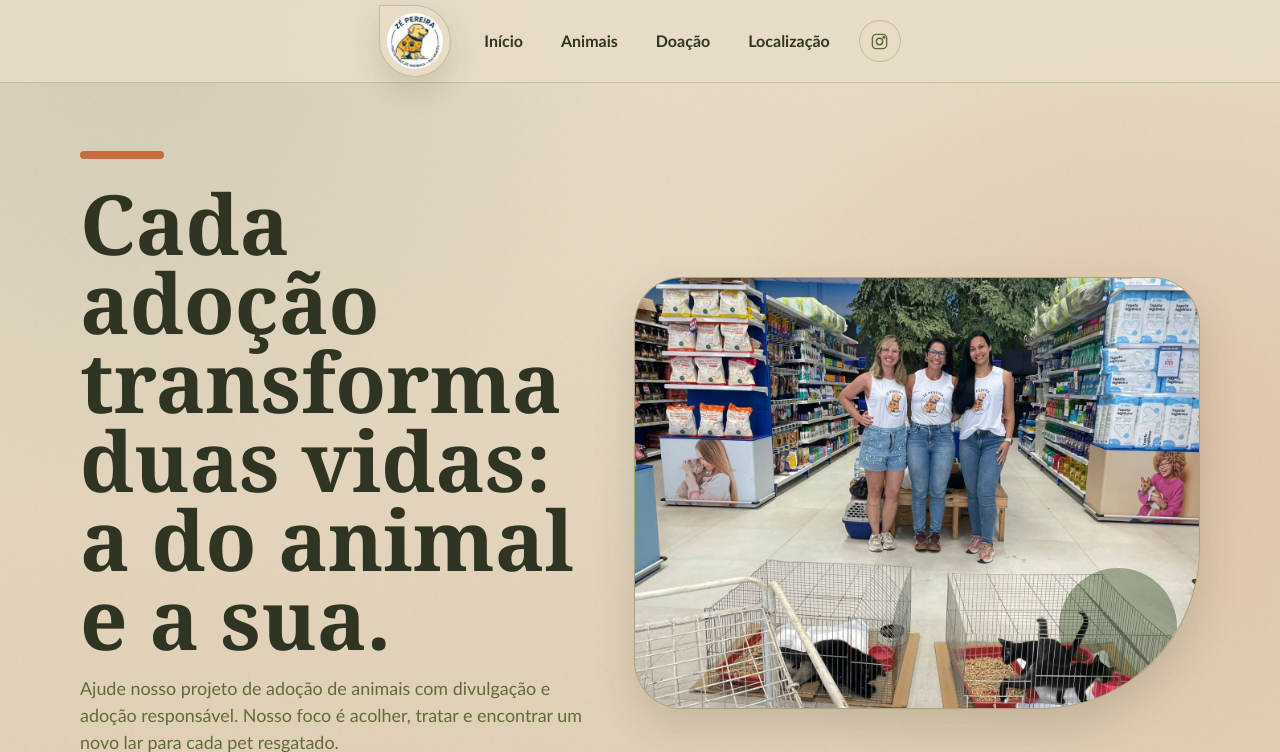
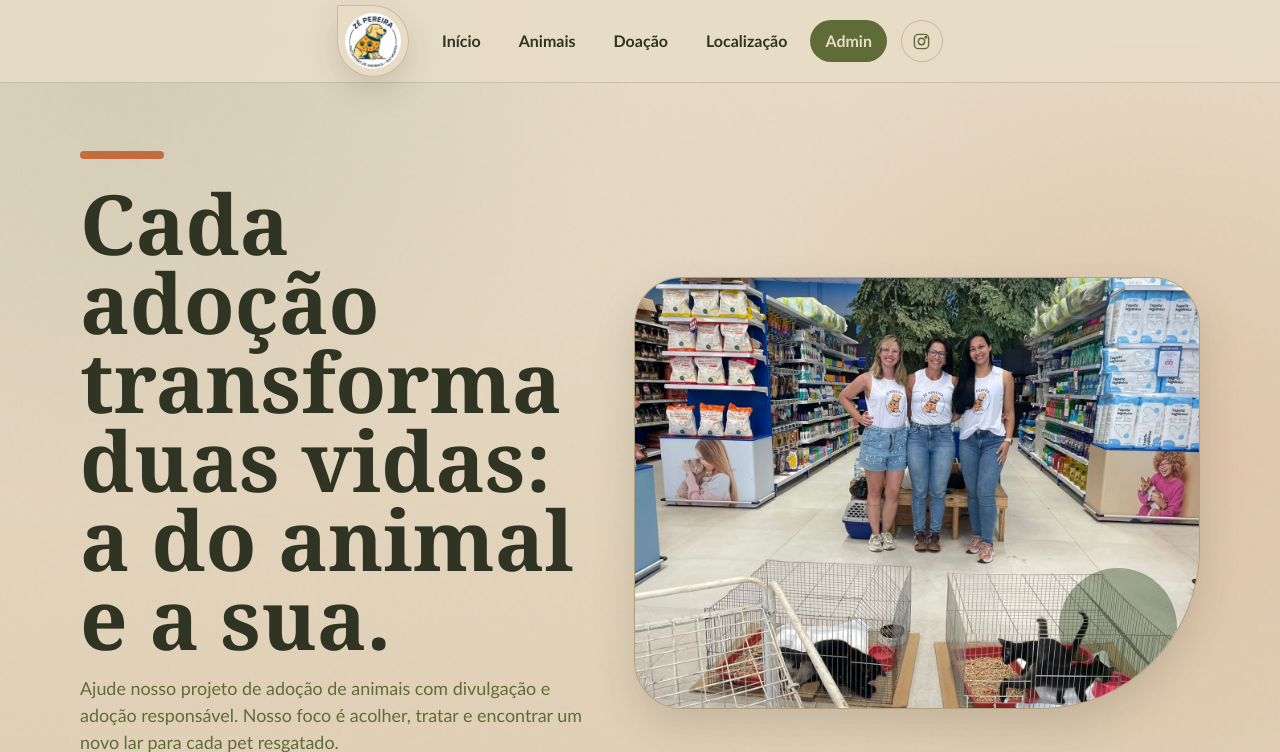
Before and after one commit to eupedrx/django-project, a Django app: page / in a window 1280 px wide. Shown: the top 752 px of the page. Run offline with Django 5.2, Linux system fonts and the light colour scheme; data that the repository does not hold is empty.

Commit message:
adição do botão para acesso facilitado a area admin

```diff
--- a/static/css/index.css
+++ b/static/css/index.css
@@ -126,6 +126,18 @@ body::before {
   border-color: rgba(96, 108, 56, 0.28);
   background: rgba(212, 184, 149, 0.55);
   transform: translateY(-1px);
+}
+
+.menu a.menu__admin {
+  border-color: rgba(96, 108, 56, 0.28);
+  background: var(--moss);
+  color: var(--surface-light);
+}
+
+.menu a.menu__admin:hover {
+  border-color: transparent;
+  background: var(--primary);
+  color: var(--surface-light);
 }
 
 .menu--social a.menu__instagram {
--- a/templates/index.html
+++ b/templates/index.html
@@ -5,7 +5,7 @@
   <meta charset="UTF-8" />
   <meta name="viewport" content="width=device-width, initial-scale=1.0" />
   <title>ZePereira | Adoção de Animais</title>
-  <link rel="stylesheet" href="{% static 'css/index.css' %}?v=2" />
+  <link rel="stylesheet" href="{% static 'css/index.css' %}?v=3" />
 </head>
 <body>
   <header class="navbar">
@@ -19,6 +19,7 @@
           <li><a href="#animais">Animais</a></li>
           <li><a href="#doacao">Doação</a></li>
           <li><a href="#localizacao">Localização</a></li>
+          <li><a class="menu__admin" href="{% url 'admin:index' %}">Admin</a></li>
         </ul>
         <ul class="menu menu--social">
           <li>
```
